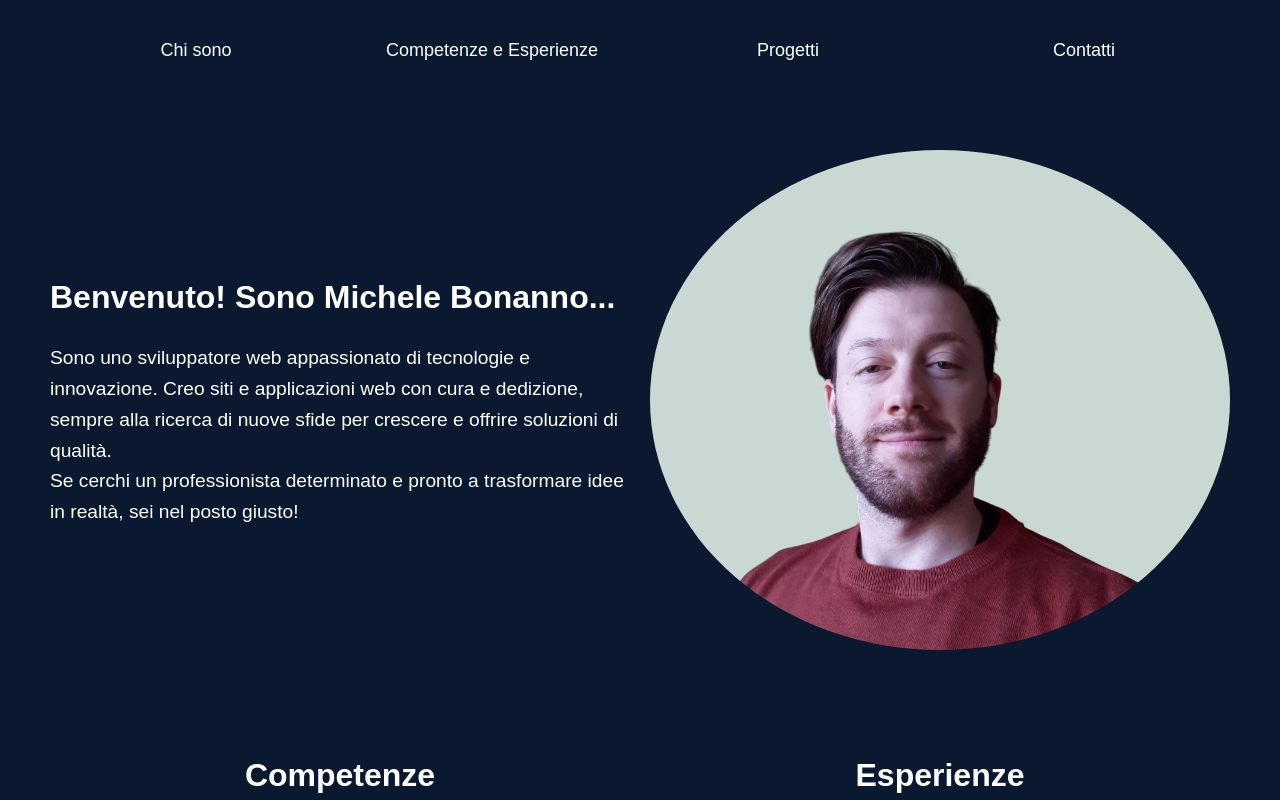
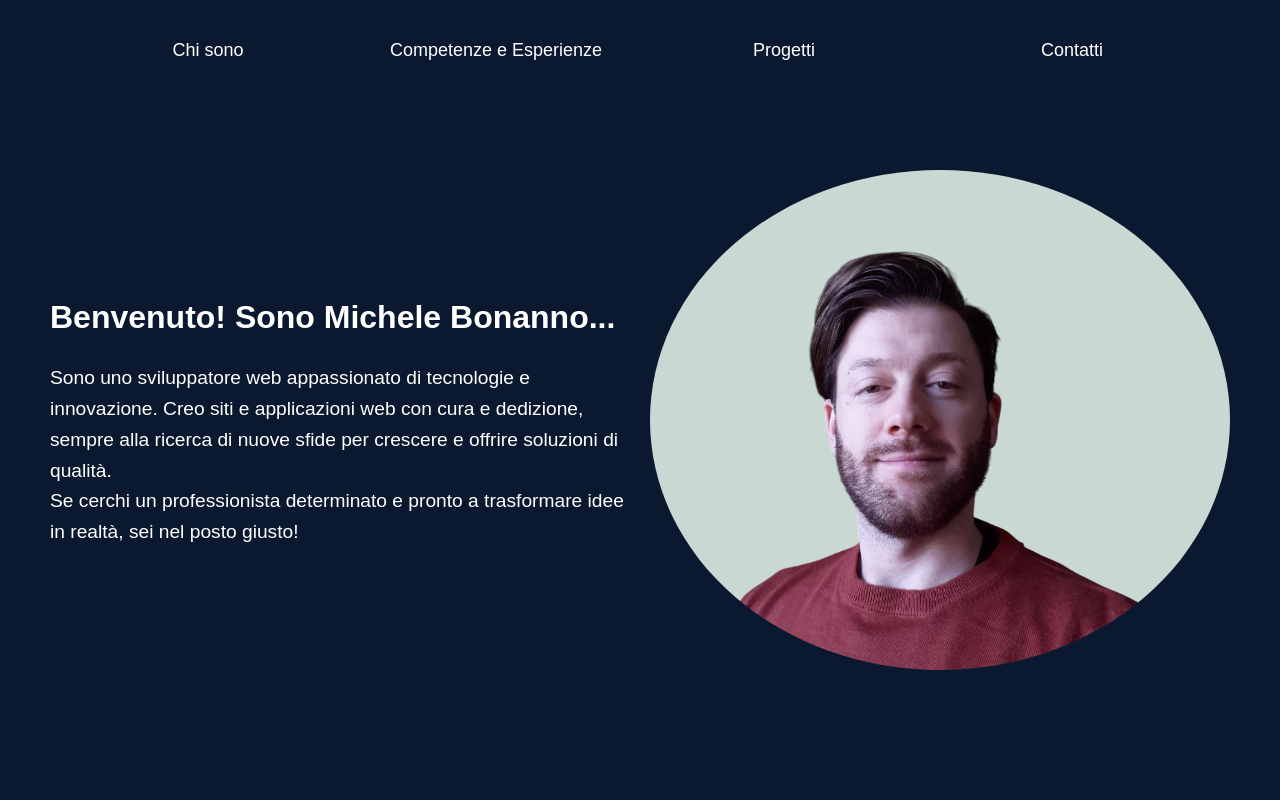
Before and after one commit to michelebonanno92/my-portfolio, a React (Vite) app: page / in a window 1280 px wide. Shown: the top 800 px of the page. Built offline with nearby package versions, Linux system fonts and the light colour scheme.

Commit message:
blocked header for scrolling

```diff
--- a/src/Header.css
+++ b/src/Header.css
@@ -4,4 +4,16 @@ header{
     justify-content: space-between;
     align-items: center;
     background-color: #0a192f;
+    position: fixed; /* Rende l'header fisso */
+    top: 0; /* Posiziona l'header in cima alla finestra */
+    left: 0; /* Assicurati che l'header si estenda fino al lato sinistro */
+    width: 100%; /* L'header occupa tutta la larghezza della finestra */
+    z-index: 1000;
+    box-shadow: 0 4px 2px -2px #0a192f; /* Opzionale: aggiunge un'ombra per migliorare la visibilità */
+    padding: 10px 20px;
 }
+
+
+body {
+    padding-top: 60px; /* Aggiungi spazio in cima per evitare che il contenuto venga coperto dall'header fisso */
+  }
--- a/src/SectionChiSono.css
+++ b/src/SectionChiSono.css
@@ -3,9 +3,9 @@
     justify-content: space-between;
     align-items: center;
     gap: 20px;
-    padding: 50px;
     background-color: #0a192f;
     color: #ffffff;
+    padding: 110px 50px;
   }
 
   #chisono > div {
```
